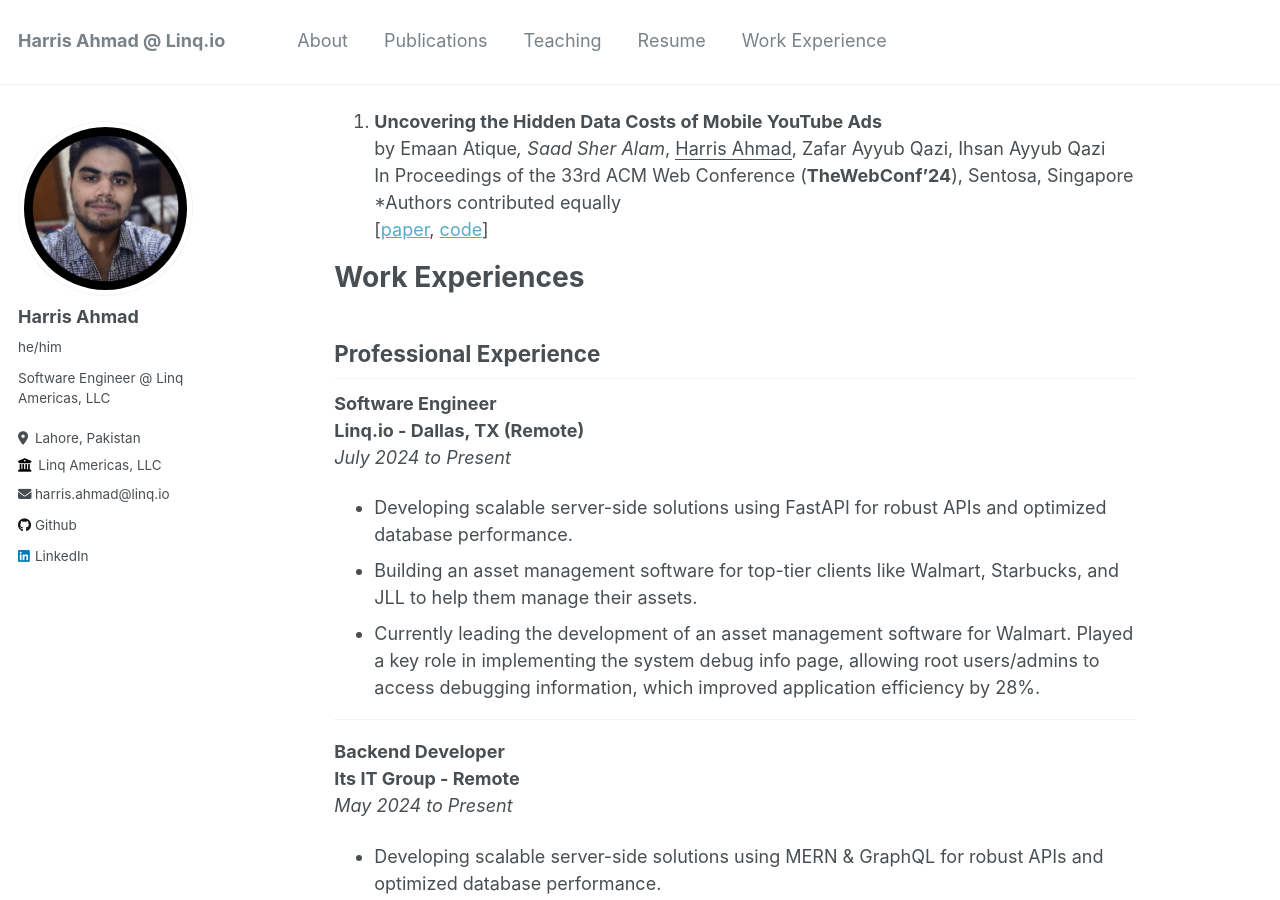
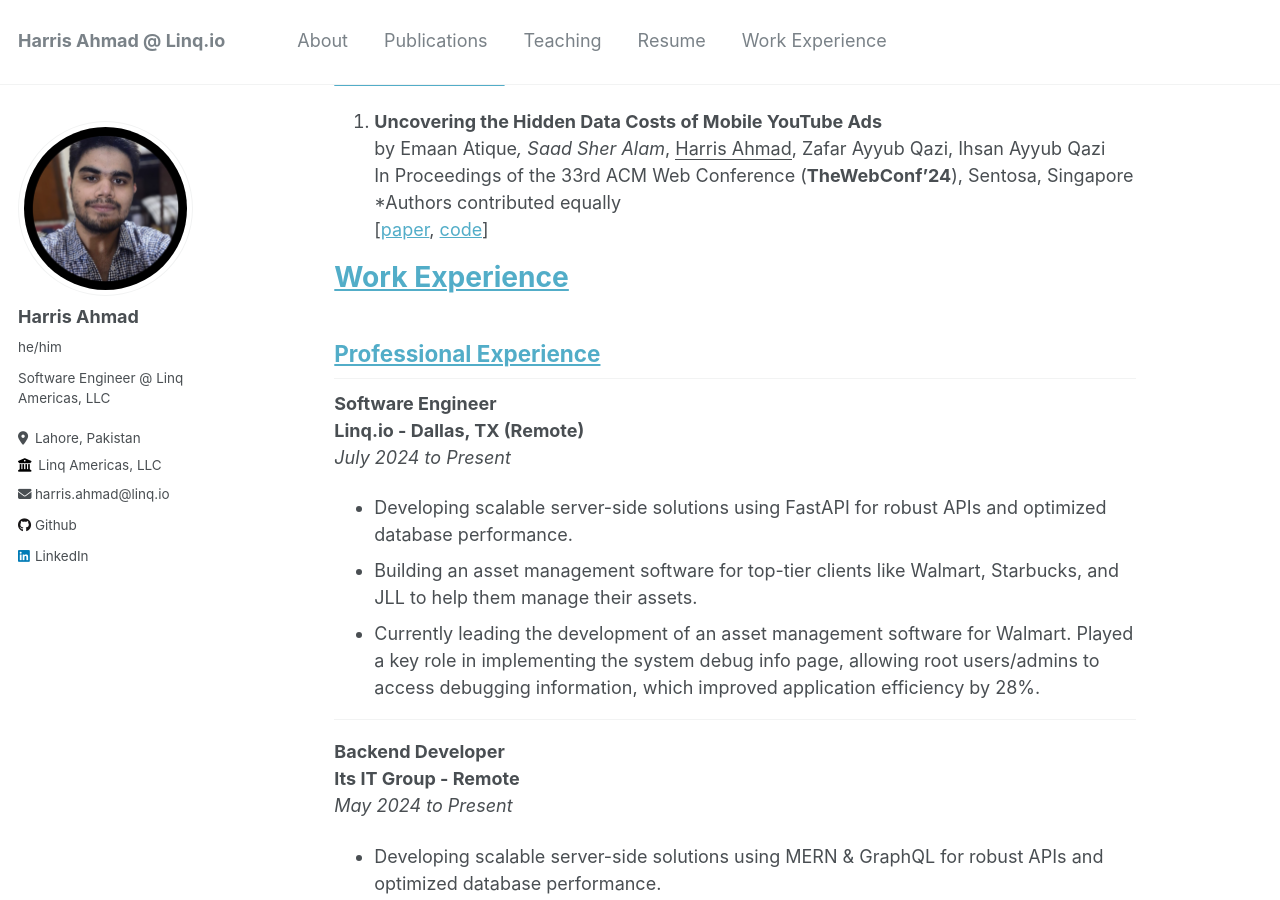
Before and after one commit to harris-ahmad/harris-ahmad.github.io, a Jekyll site: the page built from _pages/about.md, in a window 1280 px wide and 900 px high, scrolled down 683 px. Built offline with Jekyll 4.4.1, drawn with Linux system fonts in a browser that asks for light colours.

Commit message:
all hyperlinks added

```diff
--- a/_data/navigation.yml
+++ b/_data/navigation.yml
@@ -8,7 +8,7 @@
     url: /#publications
 
   - title: "Teaching"
-    url: /#teaching
+    url: /#work-experience-teaching
 
   - title: "Resume"
     url: /files/Harris-Ahmad.pdf
--- a/_pages/about.md
+++ b/_pages/about.md
@@ -7,7 +7,7 @@
   - /about.html
 ---
 
-# About
+# [About](#about)
 
 As a skilled Software Engineer with a Bachelor’s in Computer Science from LUMS, I specialize in backend and full-stack development. I have a proven track record of building scalable, efficient systems and applications for high-profile clients like Wallmart, Starbucks, and JLL. My expertise spans FastAPI, MongoDB, Redis, and ExpressJS, among other technologies. Notable projects include developing an asset management system, that enhanced application efficiency by 28%, creating a cross-platform health app, and leading a research project that significantly reduced data retrieval time. With a strong foundation in
 both academic research and practical implementation, I bring a results-driven approach to every project.
@@ -16,7 +16,7 @@
 
 Currently, I'm serving as a Software Engineer at [Linq.io](https://linq.io/), a company that offers an asset intelligence platform to streamline asset management and boost operational efficiency. I will be joining the University at Buffalo (SUNY) for PhD CSE in Spring'25 where I'll work under the guidance of [Dr. Haonan Lu](https://sites.google.com/view/haonanlu/home).
 
-# Publications
+# [Publications](#publications)
 
 1. **Uncovering the Hidden Data Costs of Mobile YouTube Ads** <br>
    by Emaan Atique*, Saad Sher Alam*, <ins>Harris Ahmad</ins>, Zafar Ayyub Qazi, Ihsan Ayyub Qazi <br>
@@ -24,9 +24,9 @@
    \*Authors contributed equally <br>
    [[paper](/files/ytafford-www'24.pdf){:target="\_blank"}, [code](https://github.com/nsgLUMS/videoads-affordability-www24){:target="\_blank"}]
 
-# Work Experiences
+# [Work Experience](#work-experience)
 
-## Professional Experience
+## [Professional Experience](#professional-experience)
 
 **Software Engineer** <br />
 **Linq.io - Dallas, TX (Remote)**
@@ -104,7 +104,7 @@
 - Cleaned and analyzed a large dataset, comparing model performances using F1-score and accuracy.
 - Developed an end-to-end system and considered future advancements with GPT-4 or LLaMA 2.
 
-## Research Experience
+## [Research Experience](#research-experience)
 
 **Research Assistant** <br />
 **Networks and Systems Group - Lahore**
@@ -114,7 +114,7 @@
 - Presented research at ACM WebConf and ACM CoNEXT, enhancing global scholarly discourse.
 - Led technical development, fostering innovation and collaboration.
 
-## Teaching Experience
+## [Teaching Experience](#teaching-experience)
 
 1. CS582: Distributed Systems, Fall'24 - Teaching Assistant (**LUMS**)
 2. CS200: Introduction to Programming, Fall'24 - Teaching Assistant (**LUMS**)
```
